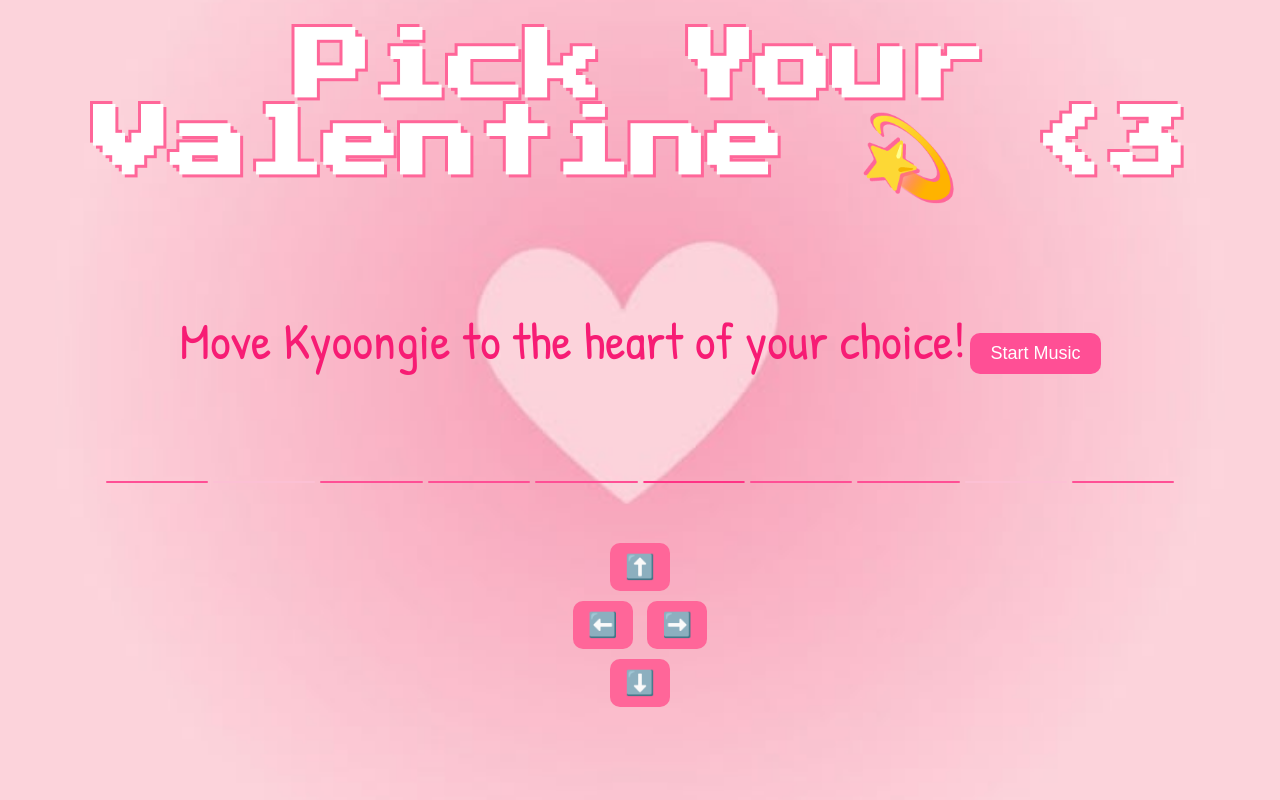
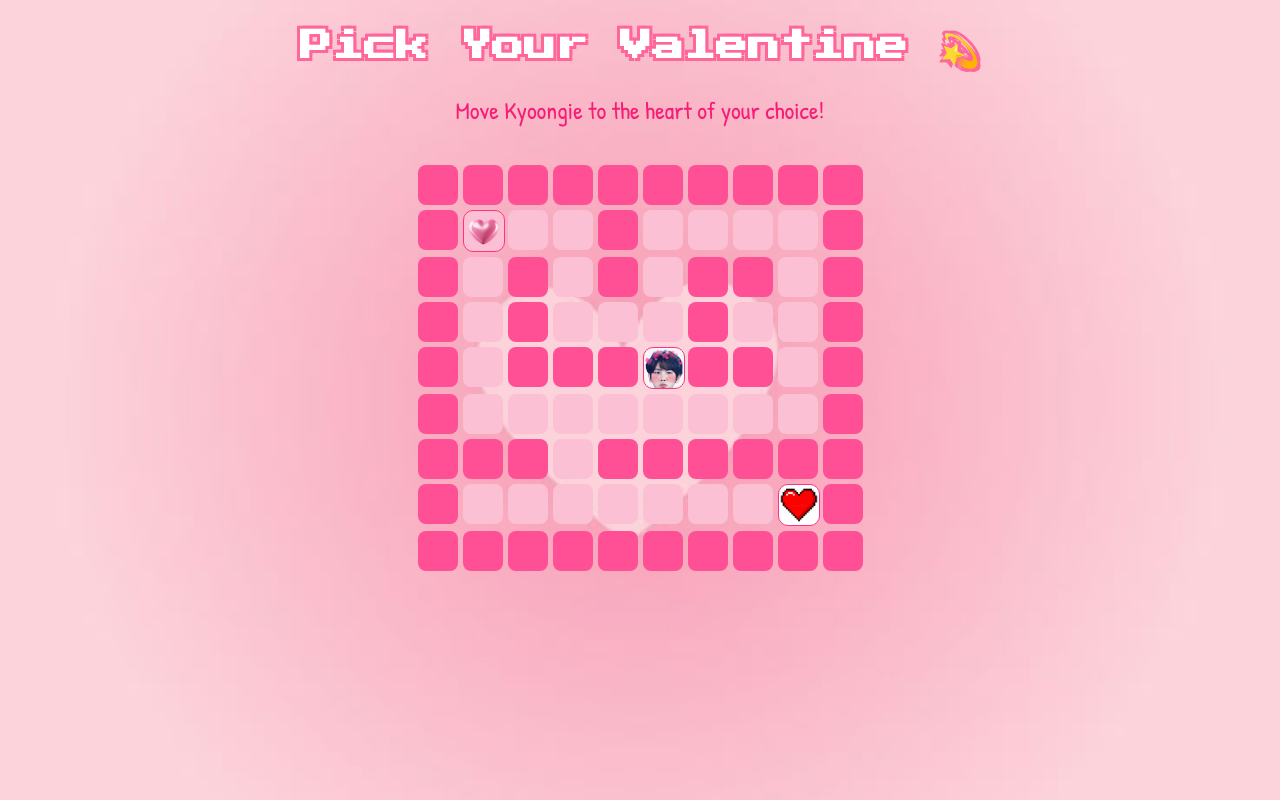
Before and after one commit to junejune96/Baelentine-Maze, a plain HTML site: page index.html in a window 1280 px wide. Drawn offline with Linux system fonts and the light colour scheme.

Commit message:
Update index.html

```diff
--- a/index.html
+++ b/index.html
@@ -9,9 +9,8 @@
 
   <style>
     body {
-      background: url("pink.jpg") no-repeat center center;
+      background: url("pink.jpg") no-repeat center center fixed;
       background-size: cover;
-      background-attachment: scroll;
       text-align: center;
       font-family: "Arial", sans-serif;
       margin: 0;
@@ -21,30 +20,30 @@
     h1 {
       font-family: "Press Start 2P", cursive;
       color: white;
-      text-shadow: 3px 3px 0 #ff6699, -3px -3px 0 #ff6699;
+      text-shadow: 3px 3px 0 #ff6699, -3px -3px 0 #ff6699, -3px 3px 0 #ff6699, 3px -3px 0 #ff6699;
       margin-top: 20px;
-      font-size: 6vw; /* Responsive */
+      font-size: 2rem; /* This is for desktop */
     }
 
     p {
       font-family: "Patrick Hand", cursive;
-      font-size: 4vw; /* Responsive */
+      font-size: 1.5rem; /* For desktop */
       color: #f71c74;
-      display: inline-block;
     }
 
     #maze {
       display: grid;
-      grid-template-columns: repeat(10, minmax(30px, 8vw)); /* Responsive */
+      grid-template-columns: repeat(10, 40px);
       gap: 5px;
       justify-content: center;
       margin: 20px auto;
       padding: 15px;
+      width: fit-content;
     }
 
     .cell {
-      width: minmax(30px, 8vw);
-      height: minmax(30px, 8vw);
+      width: 40px;
+      height: 40px;
       background-color: #fcc0d4;
       border-radius: 8px;
     }
@@ -53,79 +52,87 @@
       background-color: #ff4f95;
     }
 
-    .player, .goal, .broken-heart {
-      background-size: cover;
-      width: minmax(30px, 8vw);
-      height: minmax(30px, 8vw);
-      border-radius: 10px;
-    }
-
     .player {
       background-image: url("baekhyun.png");
+      background-size: cover;
+      width: 40px;
+      height: 40px;
       border: 1px solid #ff3385;
+      border-radius: 10px;
     }
 
     .goal {
       background-image: url("heart.png");
+      background-size: cover;
+      border: 1px solid #ff3385;
+      border-radius: 10px;
     }
 
     .broken-heart {
       background-image: url("broken_heart.png");
+      background-size: cover;
+      border: 1px solid #ff3385;
+      border-radius: 10px;
     }
 
-    #start-music {
-      margin-top: 20px;
-      padding: 10px 20px;
-      font-size: 18px;
-      background-color: #ff4f95;
-      color: white;
-      border: none;
-      border-radius: 10px;
-      cursor: pointer;
+    #play-music {
+      position: absolute;
+      top: -1000px;
+      opacity: 0;
     }
 
-    #mobile-controls {
-      display: flex;
-      flex-direction: column;
-      align-items: center;
-      margin-top: 20px;
-    }
+    /* Responsive Design */
+    @media (max-width: 768px) {
+      h1 {
+        font-size: 5vw; /* Makes h1 scalable on mobile */
+      }
 
-    .control-btn {
-      font-size: 24px;
-      margin: 5px;
-      padding: 10px;
-      border: none;
-      background-color: #ff6699;
-      color: white;
-      border-radius: 10px;
-      cursor: pointer;
-      width: 60px;
+      p {
+        font-size: 4vw; /* Makes paragraph scalable on mobile */
+      }
+
+      #maze {
+        grid-template-columns: repeat(5, 35px); /* Adjust maze grid on mobile */
+        width: 80%; /* Ensure the maze doesn't take full screen */
+        margin: 10px auto;
+      }
+
+      .cell {
+        width: 35px;
+        height: 35px;
+      }
+
+      .player {
+        width: 35px;
+        height: 35px;
+      }
+
+      .goal {
+        width: 35px;
+        height: 35px;
+      }
+
+      .broken-heart {
+        width: 35px;
+        height: 35px;
+      }
     }
   </style>
 </head>
 
 <body>
-  <h1> Pick Your Valentine 💫 <3</h1>
+  <h1>Pick Your Valentine 💫</h1>
   <p>Move Kyoongie to the heart of your choice!</p>
 
-  <button id="start-music">Start Music</button>
+  <!-- Hidden button to start music on first click -->
+  <button id="play-music">Play Music</button>
 
+  <!-- Auto-playing music -->
   <audio id="bg-music" loop>
     <source src="music.mp3" type="audio/mpeg" />
   </audio>
 
   <div id="maze"></div>
-
-  <!-- Mobile Controls -->
-  <div id="mobile-controls">
-    <button class="control-btn" onclick="movePlayer(0, -1)">⬆️</button>
-    <div>
-      <button class="control-btn" onclick="movePlayer(-1, 0)">⬅️</button>
-      <button class="control-btn" onclick="movePlayer(1, 0)">➡️</button>
-    </div>
-    <button class="control-btn" onclick="movePlayer(0, 1)">⬇️</button>
-  </div>
 
   <script>
     const mazeLayout = [
@@ -151,10 +158,15 @@
         for (let x = 0; x < mazeLayout[y].length; x++) {
           const cell = document.createElement("div");
           cell.classList.add("cell");
-          if (mazeLayout[y][x] === 1) cell.classList.add("wall");
-          else if (x === playerPos.x && y === playerPos.y) cell.classList.add("player");
-          else if (x === goalPos.x && y === goalPos.y) cell.classList.add("goal");
-          else if (x === brokenHeartPos.x && y === brokenHeartPos.y) cell.classList.add("broken-heart");
+          if (mazeLayout[y][x] === 1) {
+            cell.classList.add("wall");
+          } else if (x === playerPos.x && y === playerPos.y) {
+            cell.classList.add("player");
+          } else if (x === goalPos.x && y === goalPos.y) {
+            cell.classList.add("goal");
+          } else if (x === brokenHeartPos.x && y === brokenHeartPos.y) {
+            cell.classList.add("broken-heart");
+          }
           maze.appendChild(cell);
         }
       }
@@ -168,10 +180,16 @@
         playerPos.y = newY;
         drawMaze();
         if (newX === goalPos.x && newY === goalPos.y) {
-          setTimeout(() => (window.location.href = "valentine_success.html"), 100);
+          setTimeout(
+            () => (window.location.href = "valentine_success.html"),
+            100
+          );
         }
         if (newX === brokenHeartPos.x && newY === brokenHeartPos.y) {
-          setTimeout(() => (window.location.href = "valentine_fail.html"), 100);
+          setTimeout(
+            () => (window.location.href = "valentine_fail.html"),
+            100
+          );
         }
       }
     }
@@ -183,9 +201,18 @@
       if (e.key === "ArrowRight") movePlayer(1, 0);
     });
 
-    document.getElementById("start-music").addEventListener("click", () => {
-      document.getElementById("bg-music").play();
-    });
+    // Ensure the music plays even if the browser blocks autoplay
+    function startMusic() {
+      const bgMusic = document.getElementById("bg-music");
+      bgMusic.volume = 0.5;
+      bgMusic.play().catch(() => {
+        console.log("Autoplay blocked, user must interact.");
+      });
+    }
+
+    // Start music on any user interaction
+    document.body.addEventListener("click", startMusic);
+    document.body.addEventListener("keydown", startMusic);
 
     drawMaze();
   </script>
```
